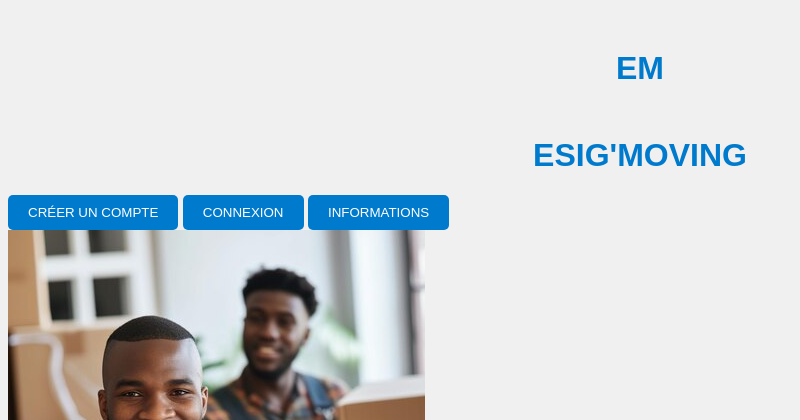
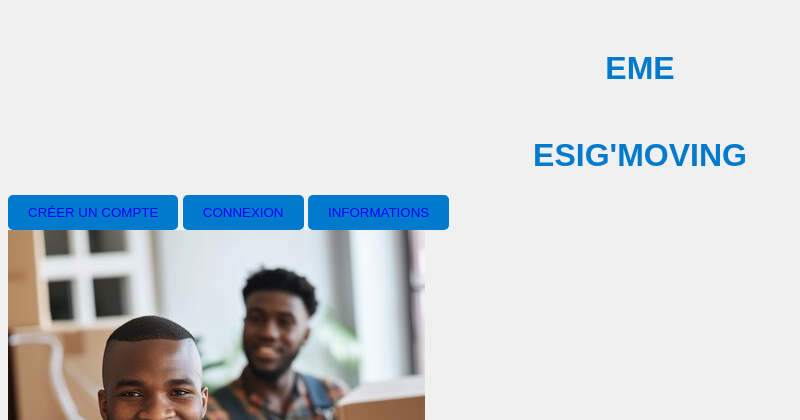
Before and after one commit to guyjuniorkongape/Projet_site_web, a PHP site: page / in a window 1280 px wide. Shown: the top 420 px of the page, without its empty margins (0-800 px from the left). Run offline with PHP 8.4, Linux system fonts and the light colour scheme.

Commit message:
modif acceuil

```diff
--- a/index.php
+++ b/index.php
@@ -8,7 +8,7 @@
 <body>
   <div class="container">
     <div class="center-panel">
-      <h1>EM</h1>
+      <h1>EME</h1>
       <h1>ESIG'MOVING</h1>
       <div class="buttons">
         <button>CRÉER UN COMPTE</button>
--- a/style.css
+++ b/style.css
@@ -11,7 +11,7 @@ body {
 
   button {
     background-color: #007acc;
-    color: white;
+    color: blue;
     padding: 10px 20px;
     border: none;
     border-radius: 5px;
```
